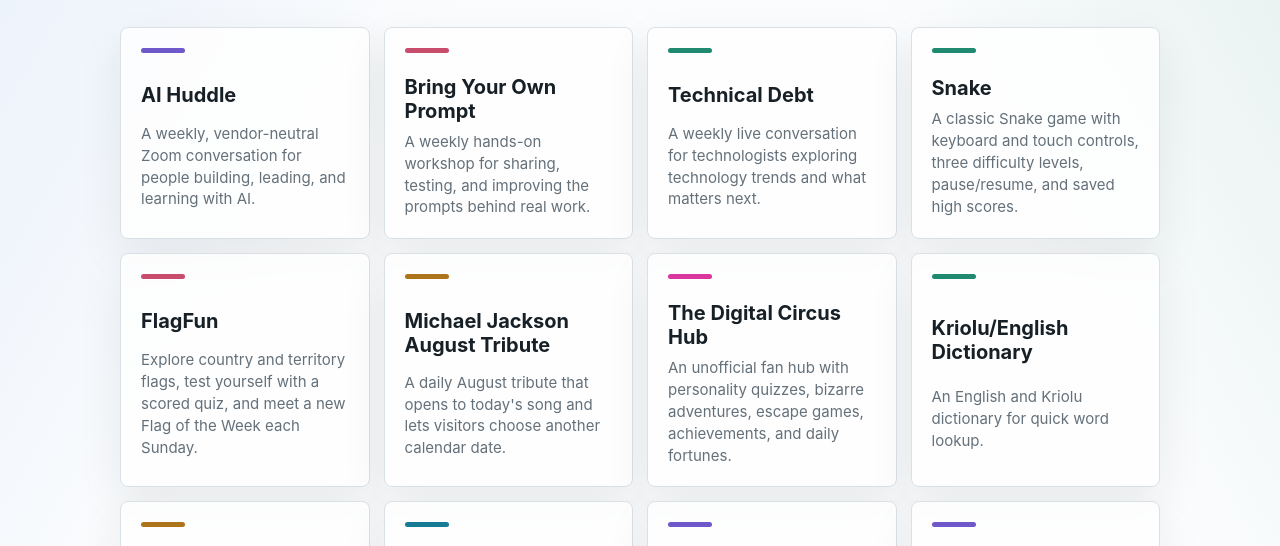
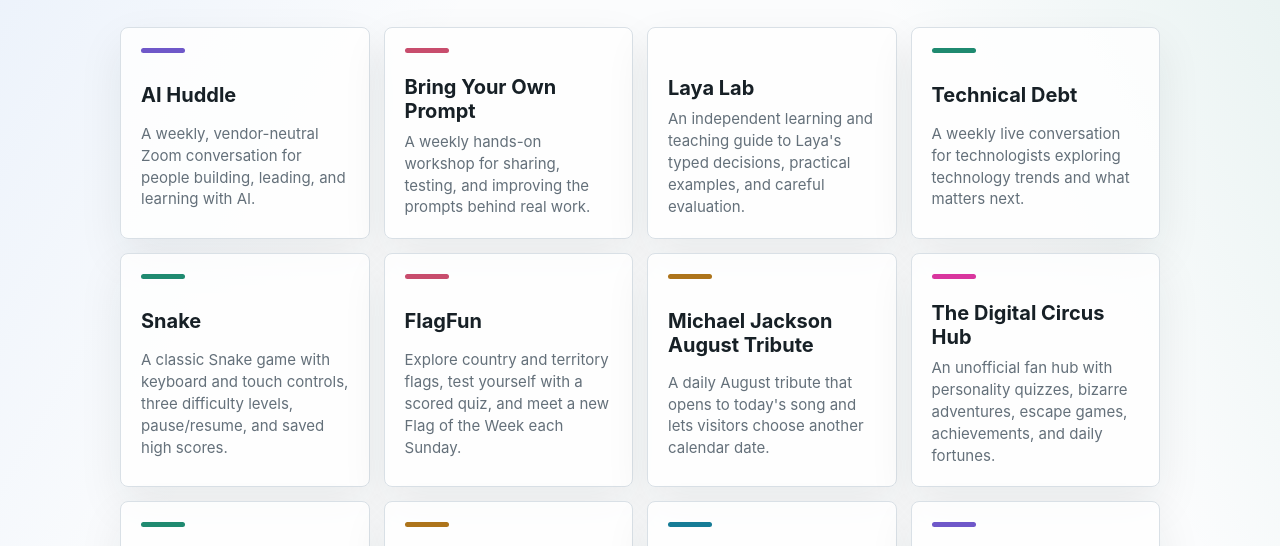
Before and after one commit to numerate64/project-pages, a plain HTML site: page index.html in a window 1280 px wide. Shown: the part 201-747 px from the top of the page. Drawn offline with Linux system fonts and the light colour scheme.

Commit message:
Add Laya Lab to project directory

```diff
--- a/index.html
+++ b/index.html
@@ -177,6 +177,10 @@
           <h2>Bring Your Own Prompt</h2>
           <span>A weekly hands-on workshop for sharing, testing, and improving the prompts behind real work.</span>
         </a>
+        <a class="project" style="--accent: var(--teal)" href="https://numerate64.github.io/laya-ai/" target="_blank" rel="noopener noreferrer">
+          <h2>Laya Lab</h2>
+          <span>An independent learning and teaching guide to Laya's typed decisions, practical examples, and careful evaluation.</span>
+        </a>
         <a class="project" style="--accent: var(--green)" href="https://numerate64.github.io/technicaldebt/" target="_blank" rel="noopener noreferrer">
           <h2>Technical Debt</h2>
           <span>A weekly live conversation for technologists exploring technology trends and what matters next.</span>
```
Also changed, not shown: 1 other file.
